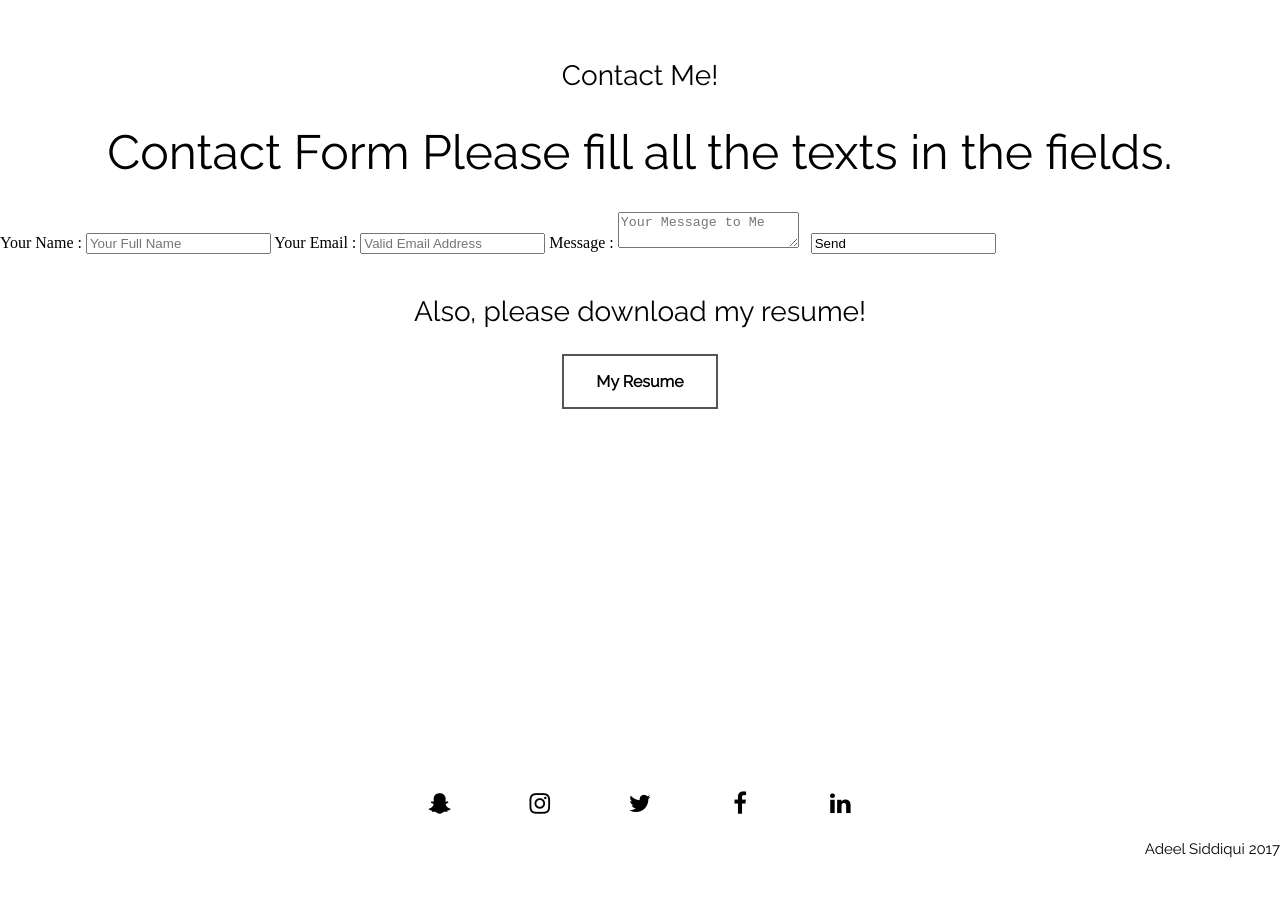
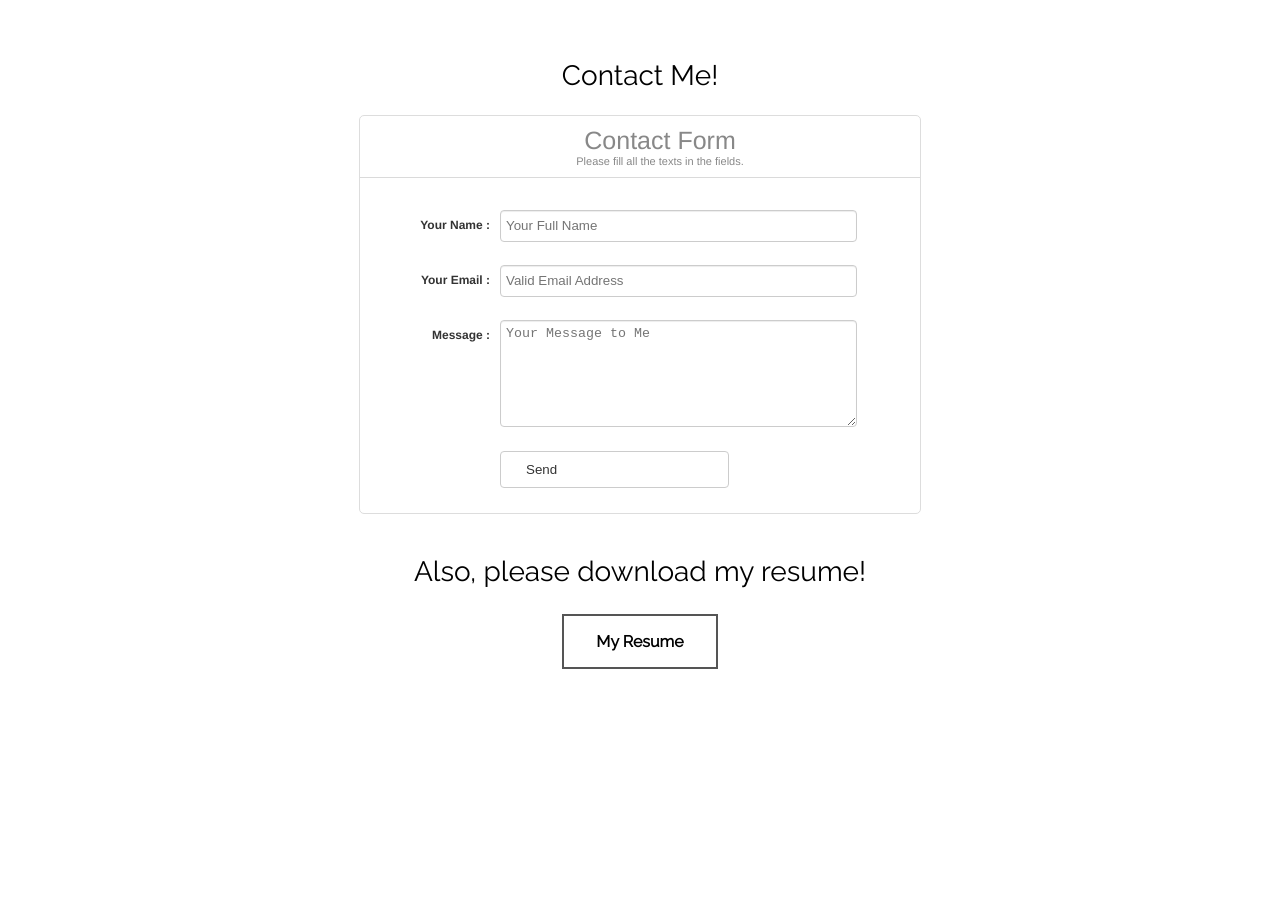
Before and after one commit to Slixta/Slixta.github.io, a plain HTML site: page Contact/Contact.html in a window 1280 px wide. Shown: the part 792-1689 px from the top of the page. Before the commit the page ends 1654 px from the top, so only its background shows below. Drawn offline with Linux system fonts and the light colour scheme.

Commit message:
Update Contact.css

```diff
--- a/Contact/Contact.css
+++ b/Contact/Contact.css
@@ -265,3 +265,94 @@ a {
     color: white;
     margin: 0px auto;
 }
+
+/* Form */
+
+.bootstrap-frm {
+    margin-left:auto;
+    margin-right:auto;
+
+    max-width: 500px;
+    background: #FFF;
+    padding: 20px 30px 20px 30px;
+    font: 12px "Helvetica Neue", Helvetica, Arial, sans-serif;
+    color: #888;
+    text-shadow: 1px 1px 1px #FFF;
+    border:1px solid #DDD;
+    border-radius: 5px;
+    -webkit-border-radius: 5px;
+    -moz-border-radius: 5px;
+}
+.bootstrap-frm h1 {
+    font: 25px "Helvetica Neue", Helvetica, Arial, sans-serif;
+    padding: 0px 0px 10px 40px;
+    display: block;
+    border-bottom: 1px solid #DADADA;
+    margin: -10px -30px 30px -30px;
+    color: #888;
+}
+.bootstrap-frm h1>span {
+    display: block;
+    font-size: 11px;
+}
+.bootstrap-frm label {
+    display: block;
+    margin: 0px 0px 5px;
+}
+.bootstrap-frm label>span {
+    float: left;
+    width: 20%;
+    text-align: right;
+    padding-right: 10px;
+    margin-top: 10px;
+    color: #333;
+    font-family: "Helvetica Neue", Helvetica, Arial, sans-serif;
+    font-weight: bold;
+}
+.bootstrap-frm input[type="text"], .bootstrap-frm input[type="email"], .bootstrap-frm textarea, .bootstrap-frm select{
+    border: 1px solid #CCC;
+    color: #888;
+    height: 20px;
+    line-height:15px;
+    margin-bottom: 16px;
+    margin-right: 6px;
+    margin-top: 2px;
+    outline: 0 none;
+    padding: 5px 0px 5px 5px;
+    width: 70%;
+    border-radius: 4px;
+    -webkit-border-radius: 4px;
+    -moz-border-radius: 4px;
+    -webkit-box-shadow: inset 0 1px 1px rgba(0, 0, 0, 0.075);
+    box-shadow: inset 0 1px 1px rgba(0, 0, 0, 0.075);
+    -moz-box-shadow: inset 0 1px 1px rgba(0, 0, 0, 0.075);
+}
+.bootstrap-frm select {
+    background: #FFF url('down-arrow.png') no-repeat right;
+    background: #FFF url('down-arrow.png') no-repeat right;
+    appearance:none;
+    -webkit-appearance:none;
+    -moz-appearance: none;
+    text-indent: 0.01px;
+    text-overflow: '';
+    width: 70%;
+    height: 35px;
+    line-height:15px;
+}
+.bootstrap-frm textarea{
+    height:100px;
+    padding: 5px 0px 0px 5px;
+    width: 70%;
+}
+.bootstrap-frm .button {
+    background: #FFF;
+    border: 1px solid #CCC;
+    padding: 10px 25px 10px 25px;
+    color: #333;
+    border-radius: 4px;
+}
+.bootstrap-frm .button:hover {
+    color: #333;
+    background-color: #EBEBEB;
+    border-color: #ADADAD;
+}
```
